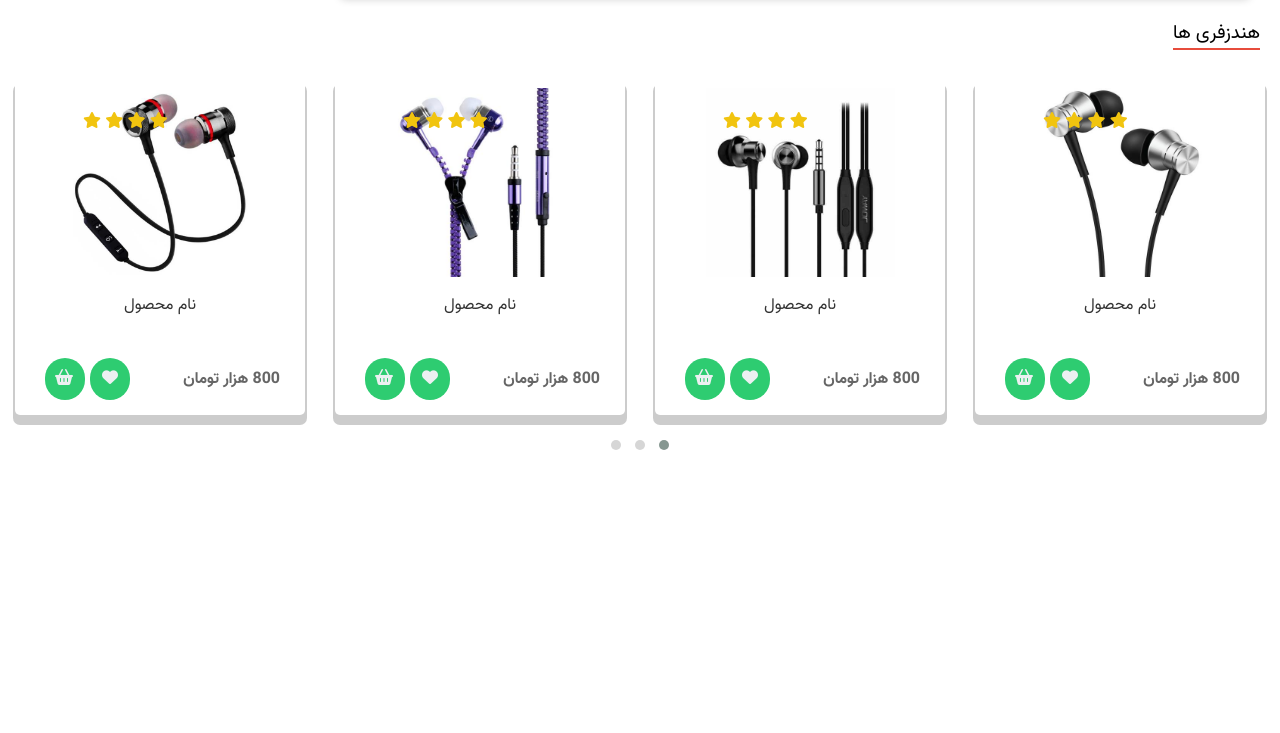
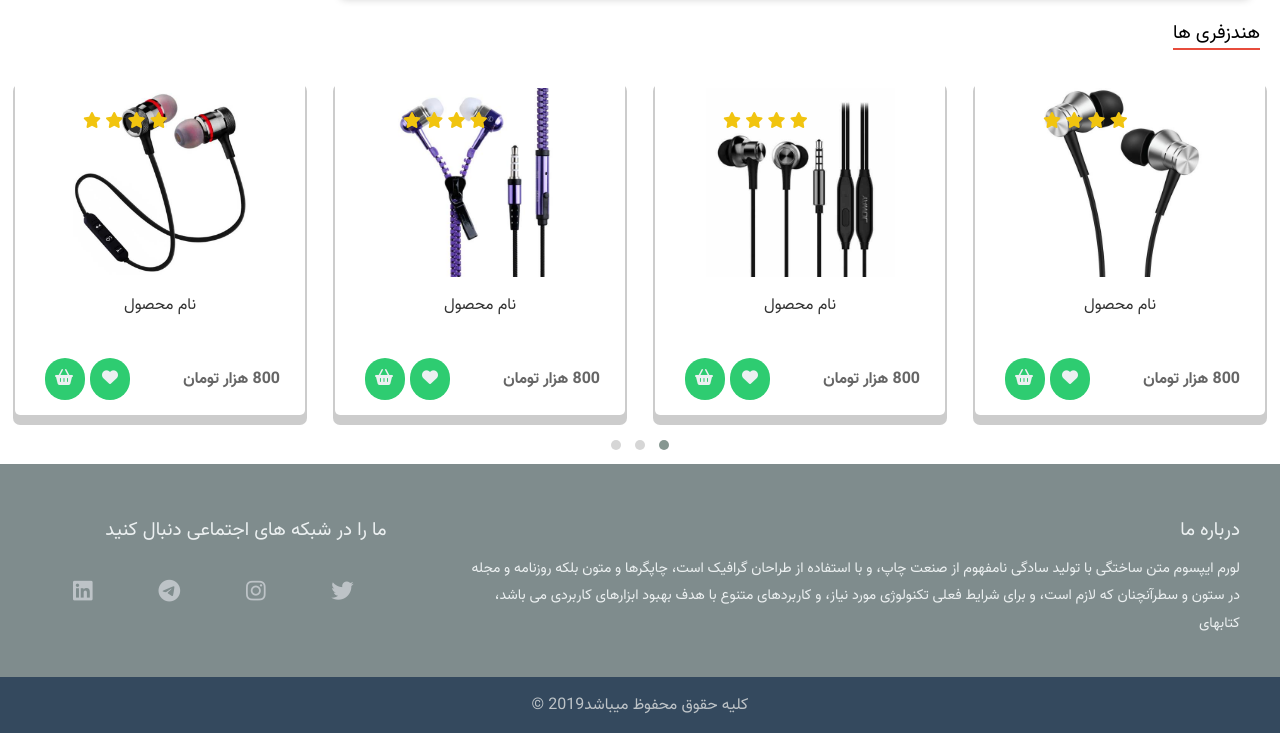
Before and after one commit to sina-rastgouyan/shop-project, a plain HTML site: page index.html in a window 1280 px wide. Shown: the part 1784-2517 px from the top of the page. Before the commit the page ends 2248 px from the top, so only its background shows below. Drawn offline with nearby package versions, Linux system fonts and the light colour scheme.

Commit message:
HomePage Footer Created In This Commit.Also HomePage Of Website Finished Here.

```diff
--- a/css/home.css
+++ b/css/home.css
@@ -321,3 +321,61 @@ header nav .nav-left a {
     font-size: 1.2em;
     border-bottom: 2px solid #e74c3c;
 }
+
+
+/* Footer Styling */
+
+.footer {
+    background-color: #7f8c8d;
+    font-size: 1em;
+}
+
+.footer .right {
+    padding: 40px;
+}
+
+.footer .right .title {
+    padding: 10px 0px;
+    font-size: 1.2em;
+    color: #ecf0f1;
+}
+
+.footer .right .des {
+    color: #ecf0f1;
+    line-height: 1.9em;
+    font-size: 0.9em;
+}
+
+.footer .left {
+    padding: 40px;
+}
+
+.footer .left .title {
+    padding: 10px 0px;
+    font-size: 1.2em;
+    color: #ecf0f1;
+}
+
+.footer .left .socials {
+    display: flex;
+    justify-content: space-around;
+    align-items: center;
+    color: #ecf0f1;
+    font-size: 1.4em;
+    margin-top: 20px;
+}
+
+.footer .left .socials a {
+    color: #bdc3c7;
+}
+
+.footer .left .socials a:hover {
+    color: #2980b9;
+}
+
+.footer .bottom {
+    background-color: #34495e;
+    text-align: center;
+    padding: 15px;
+    color: #bdc3c7;
+}
--- a/index.html
+++ b/index.html
@@ -707,7 +707,45 @@
     </main>
 
 
-
+    <!-- Footer Of Website Homepage -->
+    <footer class="footer">
+        <div class="row">
+            <div class="col-lg-8">
+                <div class="right">
+                    <div class="title">
+                        درباره ما
+                    </div>
+                    <div class="des">
+                        لورم ایپسوم متن ساختگی با تولید سادگی نامفهوم از صنعت چاپ، و با استفاده از طراحان گرافیک است، چاپگرها و متون بلکه روزنامه و مجله در ستون و سطرآنچنان که لازم است، و برای شرایط فعلی تکنولوژی مورد نیاز، و کاربردهای متنوع با هدف بهبود ابزارهای کاربردی می باشد، کتابهای
+                    </div>
+                </div>
+            </div>
+            <div class="col-lg-4">
+                <div class="left">
+                    <div class="title">
+                        ما را در شبکه های اجتماعی دنبال کنید
+                    </div>
+                    <div class="socials">
+                        <a href="#">
+                            <i class="fab fa-twitter"></i>
+                        </a>
+                        <a href="#">
+                            <i class="fab fa-instagram"></i>
+                        </a>
+                        <a href="#">
+                            <i class="fab fa-telegram"></i>
+                        </a>
+                        <a href="#">
+                            <i class="fab fa-linkedin"></i>
+                        </a>
+                    </div>
+                </div>
+            </div>
+        </div>
+        <div class="bottom">
+            کلیه حقوق محفوظ میباشد2019 ©
+        </div>
+    </footer>
 
 
     <!-- Js/Jquery Links -->
```
